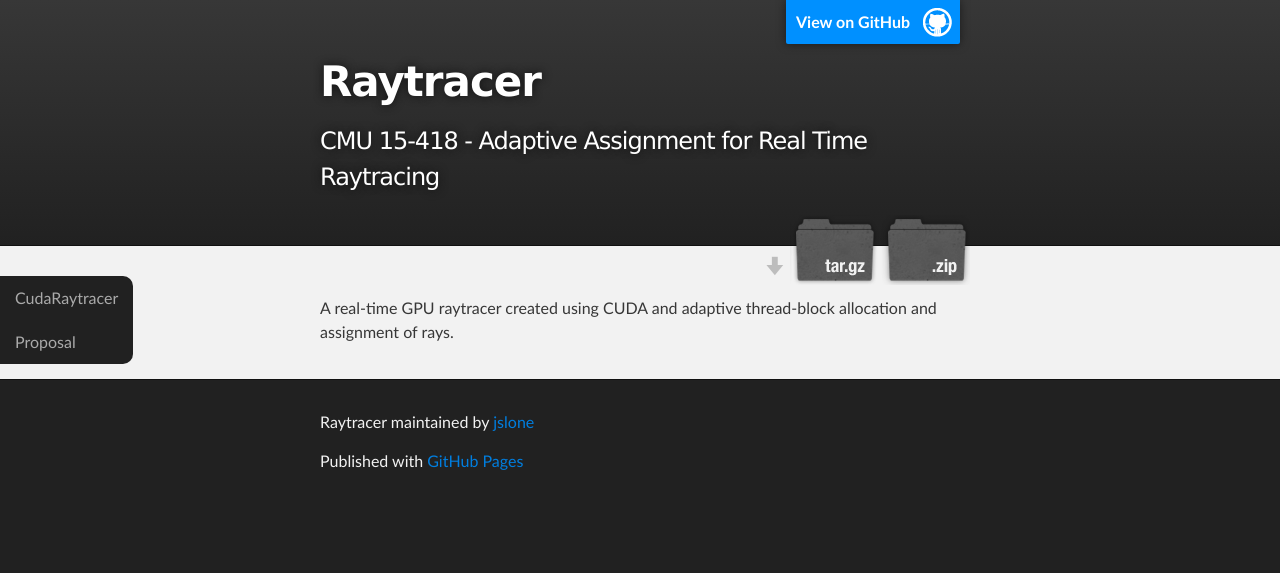
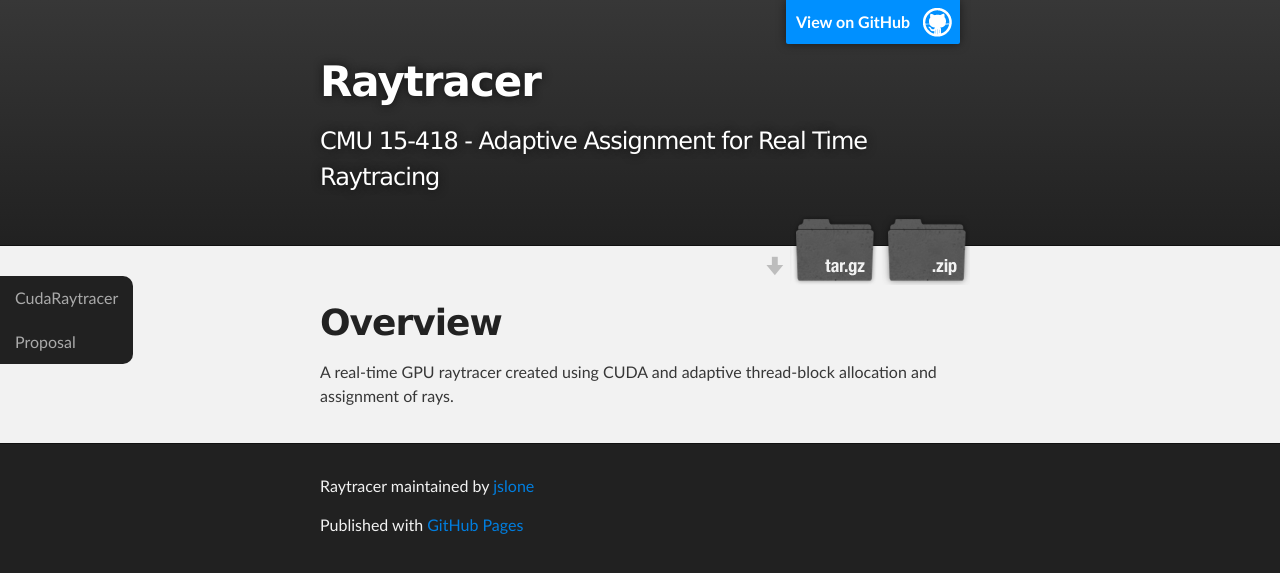
Before and after one commit to jslone/CudaRaytracer, a Jekyll site: the page built from index.md, in a window 1280 px wide. Shown: the top 573 px of the page. Built offline with Jekyll 4.4.1, drawn with Linux system fonts in a browser that asks for light colours.

Commit message:
fixing up index

```diff
--- a/index.md
+++ b/index.md
@@ -1,6 +1,7 @@
 ---
 layout: page
-title: CUDA Raytracer
+title: Overview
 ---
 
+# Overview
 A real-time GPU raytracer created using CUDA and adaptive thread-block allocation and assignment of rays.
```
